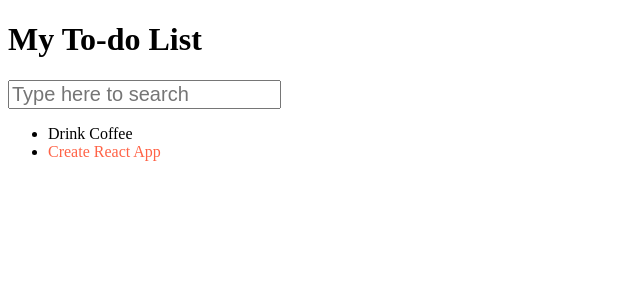
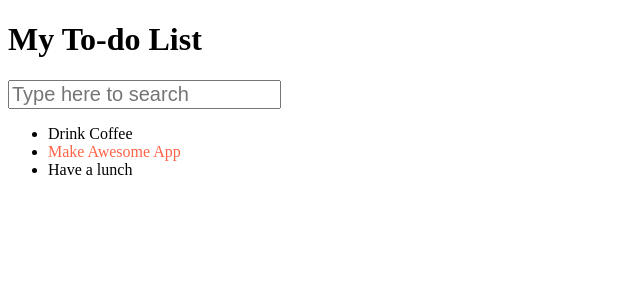
Before and after one commit to Xarizmo/Todo_Bura, a React (Create React App) app: page / in a window 1280 px wide. Shown: the top 300 px of the page, without its empty margins (0-640 px from the left). Built offline with nearby package versions, Linux system fonts and the light colour scheme.

Commit message:
#5 array as props

```diff
--- a/src/Components/App.js
+++ b/src/Components/App.js
@@ -4,11 +4,17 @@ import AppHeader from "./AppHeader";
 import SearchPanel from "./SearchPanel";
 
 const App = () => {
+  const todoData = [
+    {label: 'Drink Coffee', important: false},
+    {label: 'Make Awesome App', important: true},
+    {label: 'Have a lunch', important: false},
+  ];
+
   return (
     <div>
-      <AppHeader/>
-      <SearchPanel/>
-      <TodoList/>
+      <AppHeader />
+      <SearchPanel />
+      <TodoList todos={todoData} />
     </div>
   );
 };
--- a/src/Components/TodoList.js
+++ b/src/Components/TodoList.js
@@ -1,13 +1,21 @@
 import React from "react";
 import TodoListItem from "./TodoListItem";
 
-const TodoList = () => {
+const TodoList = ({ todos }) => {
+
+  // создаем массив jsx элементов
+  const elements = todos.map((item) => {
+    return (
+      <li>
+        <TodoListItem { ...item } />
+      </li>
+    )
+  });
+
   return (
     <ul>
-      <li><TodoListItem label='Drink Coffee'/></li>
-      <li><TodoListItem
-        label='Create React App'
-        important /></li>
+      {/*добавляем все элементы разом*/}
+      { elements }
     </ul>
   );
 };
```
